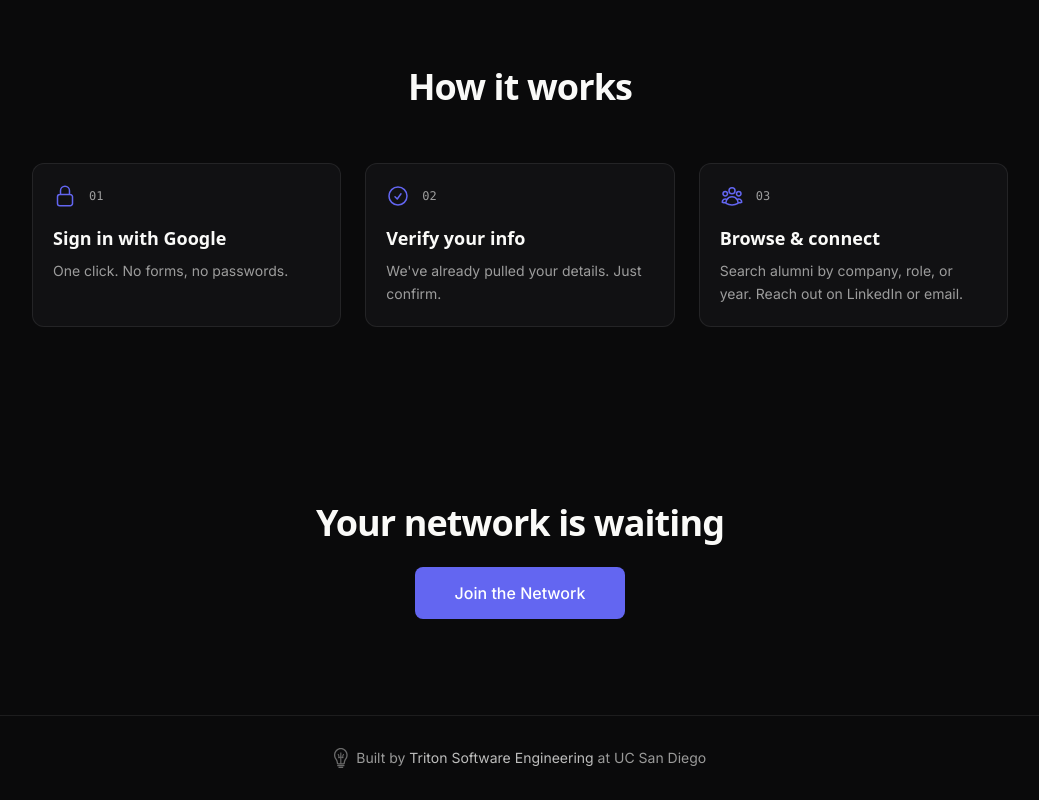
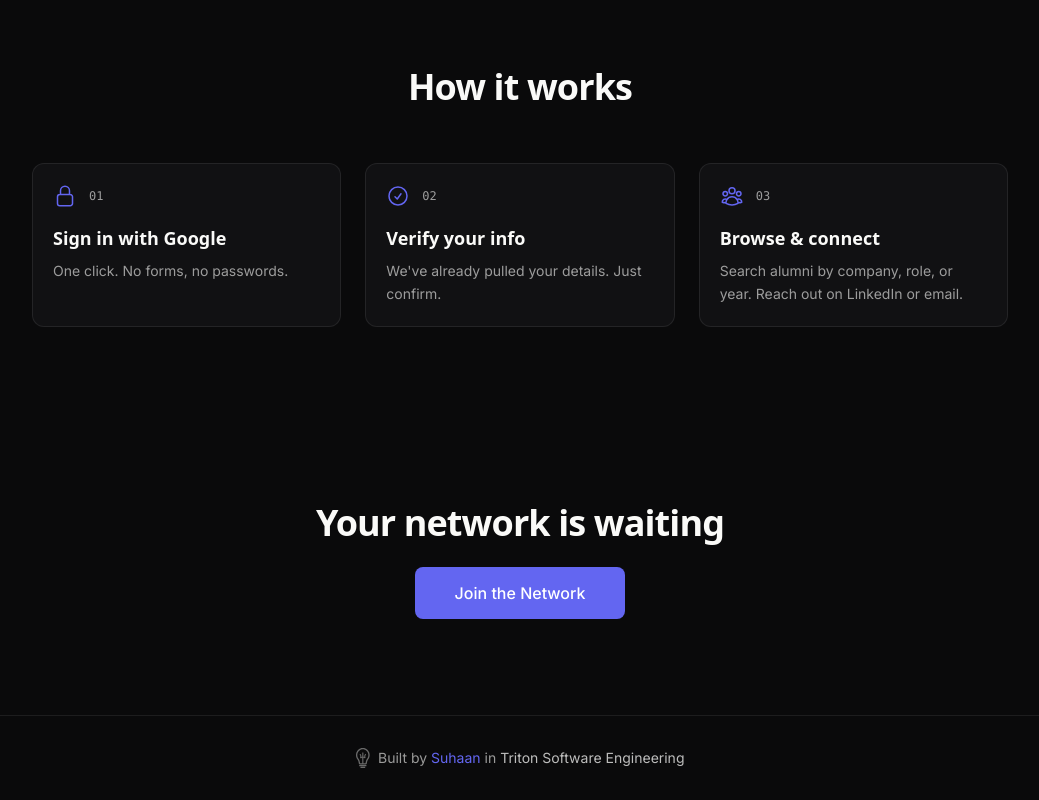
Before and after one commit to SuhaanCoding/TSE-Connect, a Next.js app: page / in a window 1280 px wide. Shown: the part 1112-1912 px from the top of the page, without its empty margins (120-1159 px from the left). Built offline with nearby package versions, Linux system fonts and the light colour scheme; no server answers; a web font is replaced by a local one.

Commit message:
homepage edits

```diff
--- a/components/layout/Footer.tsx
+++ b/components/layout/Footer.tsx
@@ -7,14 +7,22 @@ export default function Footer() {
           <p className="text-sm text-text-muted">
             Built by{" "}
             <a
+              href="https://www.linkedin.com/in/suhaan-khurana-356355275/"
+              target="_blank"
+              rel="noopener noreferrer"
+              className="text-accent hover:text-accent-light transition-colors"
+            >
+              Suhaan
+            </a>{" "}
+            in{" "}
+            <a
               href="https://tse.ucsd.edu"
               target="_blank"
               rel="noopener noreferrer"
               className="text-text-secondary hover:text-foreground transition-colors"
             >
               Triton Software Engineering
-            </a>{" "}
-            at UC San Diego
+            </a>
           </p>
         </div>
       </div>
```
